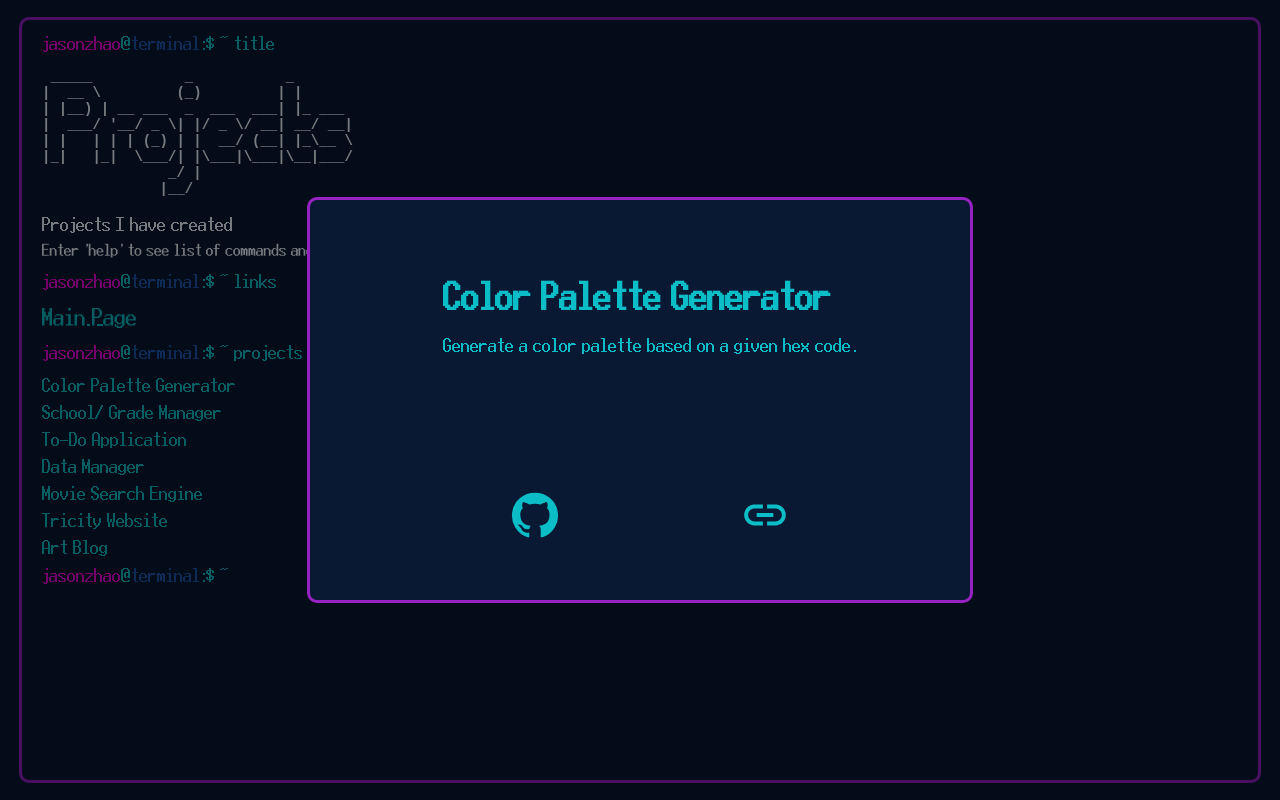
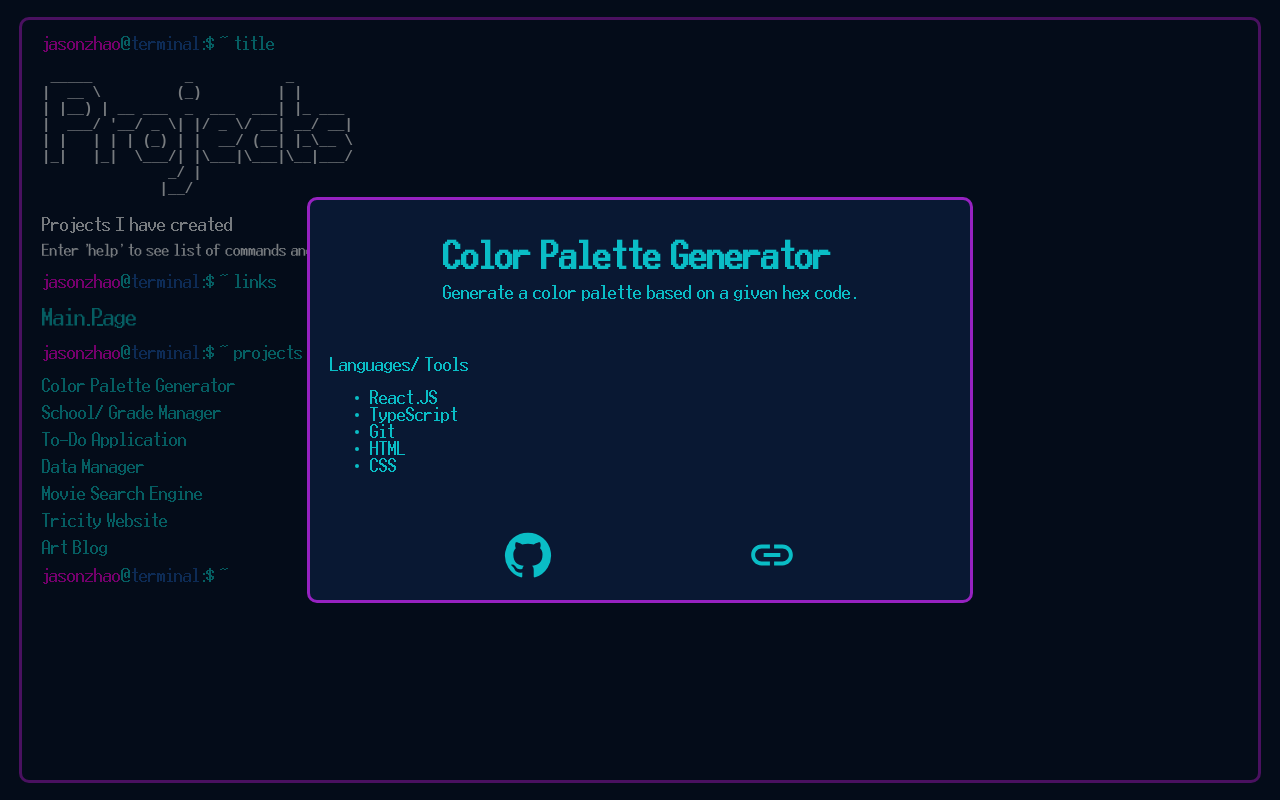
Before and after one commit to jasonz23/personal-website, a React (Create React App) app: page /#/projects in a window 1280 px wide. Both pictures are taken after a click on the button "Color Palette Generator". Built offline with nearby package versions, Linux system fonts and the light colour scheme.

Commit message:
add styling for project modal and langauges/ tools used for each project

```diff
--- a/src/components/project/project.js
+++ b/src/components/project/project.js
@@ -23,13 +23,21 @@ const Project = (props) => {
             <Modal open={showModal} keepMounted style={{display:"flex",justifyContent:"center",alignItems:"center"}} onClose={() => setShowModal(false)}>
                 <div className="project-me-page-modal">
                     <div>
-                        <h1>{props.info.title}</h1>
-                        <p>{props.info.bio}</p>
+                        <h1 style={{marginTop:"20px", marginBottom: "10px"}}>{props.info.title}</h1>
+                        <p style={{margin:0}}>{props.info.bio}</p>
                     </div>
+                    {props?.info?.tools ? <div style={{alignSelf:"start"}}>
+                        <p>Languages/ Tools</p>
+                        <ul>
+                            {props?.info?.tools?.map((a) => {
+                                return <li>{a}</li>
+                            })}
+                        </ul>
+                    </div> : null}
 
                     <div className="project-info-icons">
                         <GitHubIcon style={{fontSize:"50px", cursor:"pointer"}} onClick={() => {window.open(props.info.github)}}/>
-                        <LinkIcon  style={{fontSize:"50px", cursor:"pointer"}} onClick={() => {window.open(props.info.link)}}/>
+                        <LinkIcon  style={{fontSize:"50px", cursor:"pointer", marginLeft:"20px"}} onClick={() => {window.open(props.info.link)}}/>
                     </div>
 
                 </div>
```
